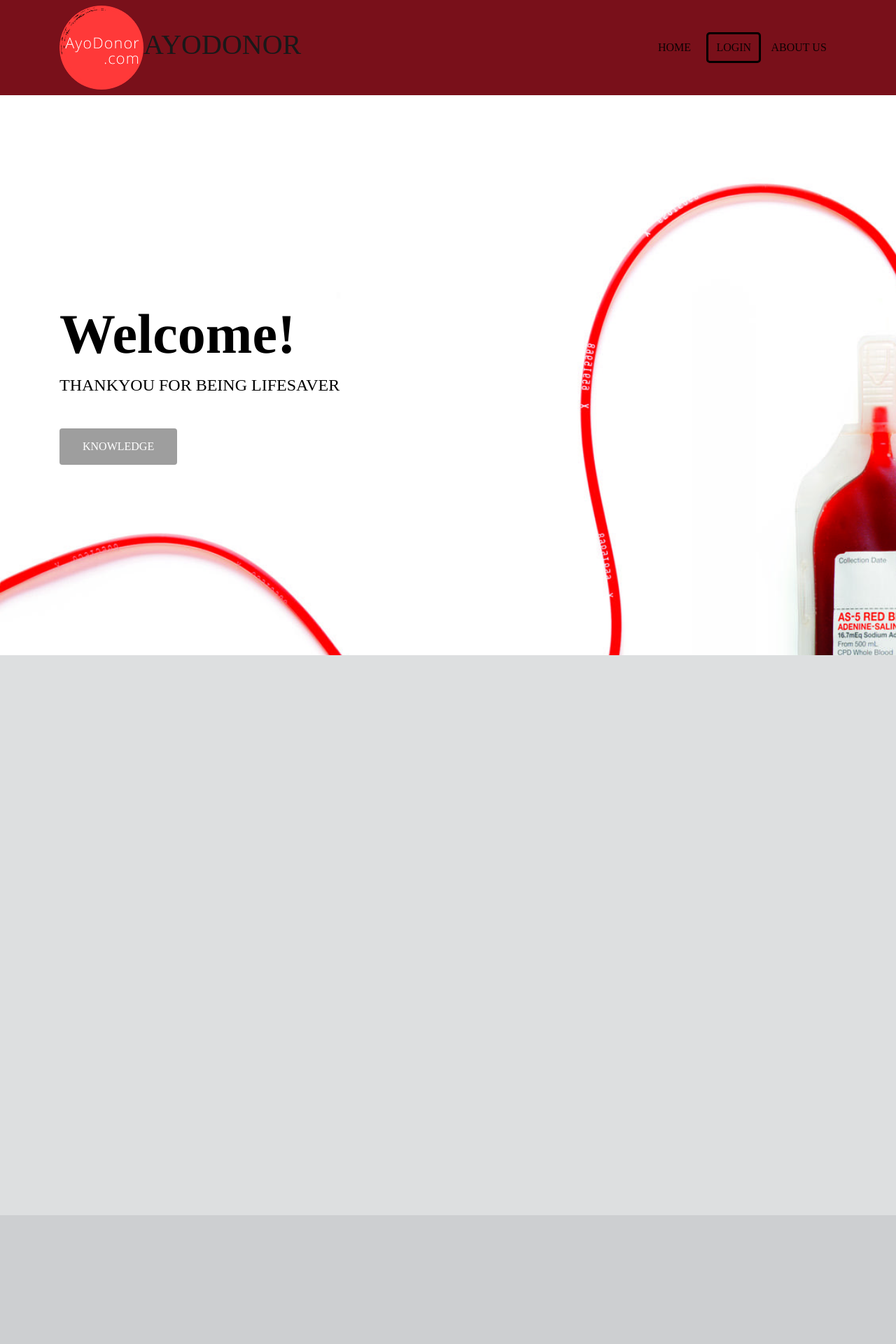
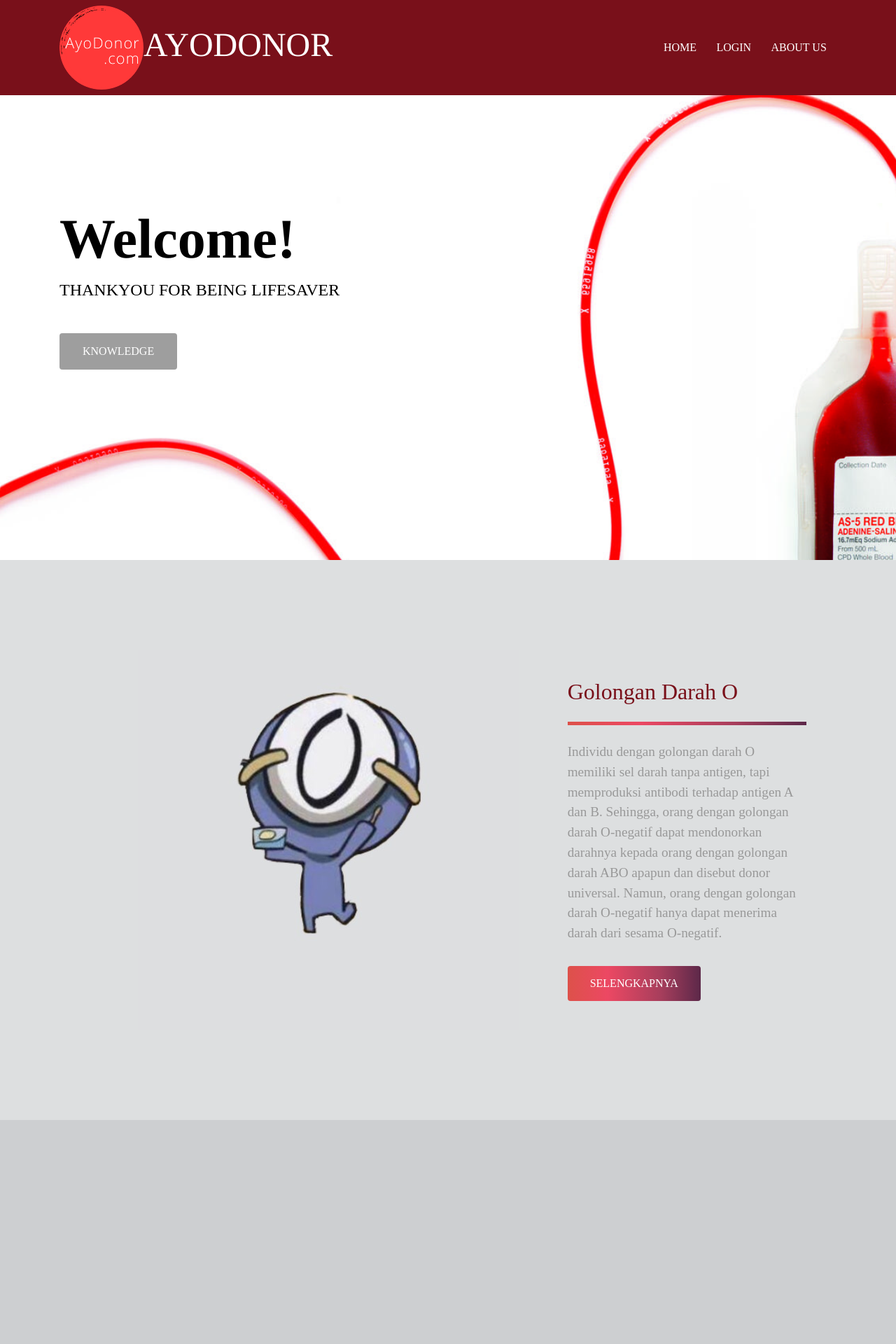
Before and after one commit to giselaynnd/ayodonor, a CodeIgniter app: page /ayodonor/ in a window 1280 px wide. Shown: the top 1920 px of the page at 70% size. Run offline with CodeIgniter, Linux system fonts and the light colour scheme; some libraries are stand-ins or nearby versions; some web fonts are replaced; grey boxes are pictures that could not be loaded.

Commit message:
edit & hapus view

```diff
--- a/ayodonor/application/config/autoload.php
+++ b/ayodonor/application/config/autoload.php
@@ -89,7 +89,7 @@
 |
 |	$autoload['helper'] = array('url', 'file');
 */
-$autoload['helper'] = array('url', 'file', 'security');
+$autoload['helper'] = array('url', 'file', 'security','captcha');
 
 /*
 | -------------------------------------------------------------------
--- a/ayodonor/application/views/home/index.php
+++ b/ayodonor/application/views/home/index.php
@@ -9,6 +9,7 @@
 	<link rel="stylesheet" href="<?= base_url(); ?>assets/css/bootstrap.css" />
 	<link rel="stylesheet" href="<?= base_url(); ?>assets/css/main.css" />
 	<link rel="stylesheet" href="<?= base_url(); ?>assets/css/animations.css">
+	<script src="https://code.iconify.design/1/1.0.6/iconify.min.js"></script>
 	<style>
 		.btn-primary {
 			background-color: #565e67;
@@ -16,12 +17,24 @@
 		}
 
 		a {
-			color: #79101a;
+			color: black;
 		}
 
 		.site-header {
-			background-color: #79101a;;
+			background-color: #79101a;
+			position: fixed;
+			top: 0;
+			position: fixed;
+			width: 100%;
+			z-index: 20;
 		}
+
+		h1 {
+            color: white;
+            font-family: PlayfairDisplay, times, serif;
+            font-size: 3rem;
+            z-index: 1;
+        }
 	</style>
 </head>
 
@@ -31,7 +44,7 @@
 		<nav class="navbar navbar-expand-lg navbar-black ftco_navbar bg-transparent ftco-navbar-transparent" id="ftco-navbar">
 			<div class="container">
 				<img src="<?= base_url(); ?>assets/img/logo1.png" width="120" alt="aaa">
-				<a class="navbar-brand" href="index.php"><h1 style="color: #191819;">   AYODONOR</h1></a>
+				<a class="navbar-brand" href="index.php"><h1 style="color: white;">   AYODONOR</h1></a>
 				<div class="collapse navbar-collapse" id="ftco-nav">
 					<ul class="navbar-nav ml-auto">
 						<li class="nav-item">
@@ -156,18 +169,17 @@
 		<ol class="carousel-indicators">
 			<li data-target="#carouselExampleIndicators" data-slide-to="0" class="active"></li>
 			<li data-target="#carouselExampleIndicators" data-slide-to="1"></li>
-			<li data-target="#carouselExampleIndicators" data-slide-to="2"></li>
 		</ol>
 		  	<div class="carousel-inner">
 		    	<div class="carousel-item active">
 		      		<img src="<?= base_url(); ?>assets/img/dd1.png" class="d-block w-100" alt="...">
 		        	<div class="carousel-caption d-none d-md-block">
-		        		<h1 class="display-4">STOCK DARAH<br> <span class="font-weight-bold">UTD PMI</span></h1>
+		        		<h1 class="display-4">STOCK DARAH<br> <span class="font-weight-bold">PMI JAKARTA</span></h1>
 		        		<hr class="my-4">
 		        		<a class="btn btn-primary btn-lg font-weight-bold" href="http://www.infoutdpmidki.com:5900/Webinfo/LogibockDarah" role="button">KUNJUNGI</a>
 		      		</div>
 		    	</div>
-		    </div>
+
 
 		    <div class="carousel-item">
 		      	<img src="<?= base_url(); ?>assets/img/dd3.jpg" class="d-block w-100" alt="...">
@@ -177,6 +189,7 @@
 		        		<a class="btn btn-primary btn-lg font-weight-bold" href="https://pmikotabandung.org/" role="button">KUNJUNGI</a>
 		      		</div>
 		    </div>
+			</div>
 		 	<a class="carousel-control-prev" href="#carouselExampleIndicators" role="button" data-slide="prev">
 		    	<span class="carousel-control-prev-icon" aria-hidden="true"></span>
 		    	<span class="sr-only">Previous</span>
@@ -192,27 +205,41 @@
 
 <!--START FOOTER-->
 
-    <footer class="section footer-section" id="abc">
+    <footer class="section footer-section">
       <div class="container">
         <div class="row mb-4">
           <div class="col-md-3 mb-5">
-            <ul class="list-ubyled link">
-              <li><a href="#abc">About Us</a></li>
+            <ul class="list-unstyled link">
+              <li><a href="#">Tentang Kami</a></li>
+
+              <li><a href="#">Syarat & ketentuan</a></li>
+            </ul>
+          </div>
+          <div class="col-md-3 mb-5">
+            <ul class="list-unstyled link">
+
+              <li><a href="#">Tentang kami</a></li>
+              <li><a href="#">Hubungi kami</a></li>
+
             </ul>
           </div>
           <div class="col-md-3 mb-5 pr-md-5 contact-info">
-            <p><span class="d-block">Alamat:</span> <span>Bandung</span></p>
-            <p><span class="d-block">Telepon:</span> <span> (022) 435 3533</span></p>
-            <p><span class="d-block">Email:</span> <span> ayodonor@gmail.com</span></p>
+            <!-- <li>198 West 21th Street, <br> Suite 721 New York NY 10016</li> -->
+            <p><span class="iconify" data-icon="ic:baseline-location-on" data-inline="false"></span>Alamat:</span> <span> <br>  Bandung</span></p>
+            <p><span class="iconify" data-icon="twemoji:telephone-receiver" data-inline="false"></span>Telepon:</span> <span> <br>  (+1) 435 3533</span></p>
+            <p><span class="iconify" data-icon="ion-ios-mail" data-inline="false"></span> Email:</span> <span> ayodonor@domain.com</span></p>
           </div>
 
             </form>
           </div>
         </div>
         <div class="row pt-5">
-          <p class="col-md-6 text-left">Hak Cipta &copy;<script>document.write(new Date().getFullYear());</script>  <i class="icon-heart-o" aria-hidden="true"></i> <a href="https://colorlib.com" target="_blank" ></a>
+          <p class="col-md-6 text-center">
+
+            AyoDonor &copy;<script>document.write(new Date().getFullYear());</script>  <i class="icon-heart-o" aria-hidden="true"></i> <a href="https://colorlib.com" target="_blank" ></a>
 
           </p>
+
         </div>
       </div>
     </footer>
--- a/ayodonor/assets/css/main.css
+++ b/ayodonor/assets/css/main.css
@@ -20,9 +20,9 @@
 .site-header {					/*untuk header memanggil class secara lokal*/
     position: fixed;
     background: #781616fc;
-/*    top: 0; */
+	top: 0;
     width: 100%;
-    z-index: 20;
+    z-index: 1;
     -webkit-transition: .3s all ease-in-out;
     -o-transition: .3s all ease-in-out;
     transition: .3s all ease-in-out;
@@ -148,9 +148,9 @@
 	.bg-nav-secondary:not(.dashboard-nav) .nav-link:active {
 		background: #656565 !important;
 	}
-	.bg-nav-secondary:not(.dashboard-nav) .nav-login .nav-link {
+	/*.bg-nav-secondary:not(.dashboard-nav) .nav-login .nav-link {
 		border: 3px solid white !important;
-	}
+	}*/
 	.bg-nav-secondary:not(.dashboard-nav) .nav-login .nav-link:hover,
 	.bg-nav-secondary:not(.dashboard-nav) .nav-login .nav-link:focus,
 	.bg-nav-secondary:not(.dashboard-nav) .nav-login .nav-link:active {
@@ -236,19 +236,9 @@
 }
 @media only screen and (min-width: 992px) {
 	.navbar .nav-item .nav-link {
-		color: rgba(0, 0, 0, 0.9);
+		color: white	;
 		padding: 0.6rem 0.7rem;
 		border: 3px solid transparent;
-	}
-}
-.navbar .nav-login {
-	border: 2px solid white;
-	margin-left: 8px;
-}
-@media only screen and (min-width: 992px) {
-	.navbar .nav-login .nav-link {
-		border: 3px solid black;
-		border-radius: 5px;
 	}
 }
 @media only screen and (min-width: 992px) {
@@ -734,19 +724,8 @@
 	);
 }
 #ab .readmore-btn .btn {
-/*	background-image: linear-gradient(
-		to right,
-		#02bec4 0%,
-		#0284a8 55%,
-		#114375 90%,
-		#253959 100%
-	); */
-	background-image: linear-gradient(
-		to right,
-		#dd514a 0%,
-		#ec4863 30%,
-		#a73e5c 70%,
-		#5c2849 100%
+
+	background-image: linear-gradient( to right, #e6293a 0%, #ff0e37 30%, #bf525c 70%, #e87f92 100% );
 	);
 }
 #a,
```
Also changed, not shown: ayodonor/application/views/admin/login.php (+21 -10 lines), ayodonor/application/views/dashboard/form_donor.php (+31 -15 lines), ayodonor/application/views/home/login.php (+19 -15 lines), ayodonor/application/views/home/register.php (+17 -19 lines).
